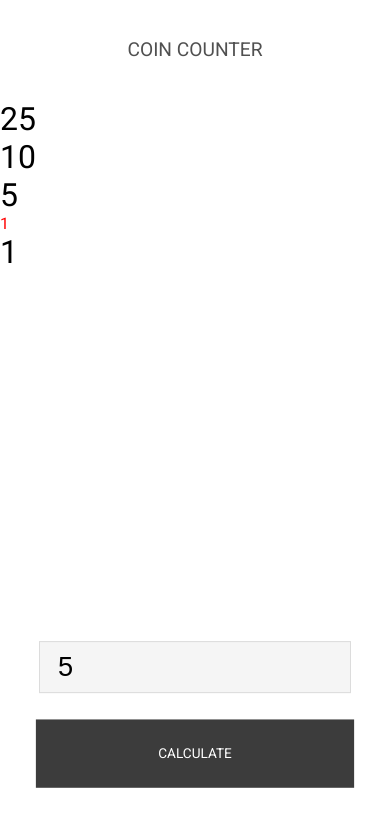
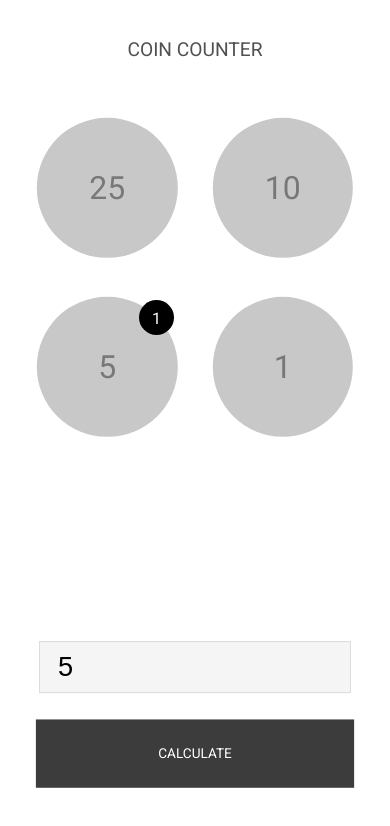
Before and after one commit to musicbender/coin-counter, a React app: page / in a window 390 px wide. Both pictures are taken after typing "5" into the empty fields and a click on the button "CALCULATE". Shown: the top 826 px of the page. Built offline with nearby package versions, Linux system fonts and the light colour scheme.

Commit message:
styled coins and made them responsive for mobile, tablet, and desktop

```diff
--- a/src/components/coins.jsx
+++ b/src/components/coins.jsx
@@ -16,8 +16,12 @@ export default (props) => {
 
   return (
     <div className="coin-div">
-      <div className={`coin ${name} ${selected()}`} onClick={() => handleClick()}>{props.coin}</div>
-      <div className={`badge badge-${badge}`}>{props.badge ? props.badge : ''}</div>
+      <div className={`coin ${name} ${selected()}`} onClick={() => handleClick()}>
+        <span>{props.coin}</span>
+      </div>
+      <div className={`badge badge-${badge} ${props.badge ? "show" : ""}`}>
+        <span>{props.badge ? props.badge : ''}</span>
+      </div>
     </div>
   )
 }
--- a/src/style/coin-section.css
+++ b/src/style/coin-section.css
@@ -1,5 +1,46 @@
 .coin-container {
-  position: relative;
-  width: 90%;
-  height: auto;
+    position: relative;
+    display: block;
+    height: 15em;
+    width: 93%;
+    margin: 0 auto;
+    top: 8%;
 }
+
+.coin-container:before {
+    content: "";
+    display: table;
+    clear: both;
+}
+
+.coin-container>div {
+    position: absolute;
+    top: 0;
+    left: 0;
+    bottom: 0;
+    right: 0;
+}
+
+
+/******* MEDIA QUERIES *******/
+
+@media only screen and (max-width: 1030px) {
+    .coin-container {
+        top: 0;
+        width: 90%;
+        max-width: 30em;
+        height: auto;
+        margin: 0 auto;
+    }
+    .coin-container:before {
+        padding-top: 100%;
+    }
+}
+
+@media all and (max-width: 767px) and (orientation: landscape) {
+    .coin-container {
+        top: -1.3em;
+        width: 68%;
+        height: 7em;
+    }
+}
--- a/src/style/coins.css
+++ b/src/style/coins.css
@@ -1,7 +1,69 @@
-.coin {
-  font-size: 2em;
+.coin-div {
+  display: inline-block;
+  position: relative;
+  width: 25%;
+  height: 100%;
 }
 
+.coin {
+    position: absolute;
+    top: 50%;
+    left: 50%;
+    font-size: 2em;
+    width: 80%;
+    height: 80%;
+    margin: 0;
+    background-color: rgb(200, 200, 200);
+    border-radius: 20em;
+    transform: translate(-50%, -50%);
+}
+
+.coin > span {
+  position: absolute;
+  top: 50%;
+  left: 50%;
+  transform: translate(-50%, -50%);
+  color: rgba(0,0,0,0.4);
+}
+
+/******* BADGES *******/
+
 .badge {
-  color: red;
+  display: none;
+  position: absolute;
+  top: 12%;
+  right: 12%;
+  height: 20%;
+  width: 20%;
+  background-color: #000;
+  color: #fff;
+  border-radius: 20em;
 }
+
+.badge > span {
+  position: absolute;
+  top: 50%;
+  left: 50%;
+  transform: translate(-50%, -50%);
+}
+
+.show {
+  display: block;
+}
+
+
+/******* MEDIA QUERIES *******/
+
+@media only screen and (max-width: 1030px) {
+  .coin-div {
+      width: 50%;
+      height: 50%;
+  }
+}
+
+@media all and (max-width: 767px) and (orientation: landscape) {
+    .coin-div {
+        width: 25%;
+        height: 100%;
+    }
+}
--- a/src/style/input.css
+++ b/src/style/input.css
@@ -39,3 +39,9 @@ button:focus {
   transform: scale(1.02);
   transition: 0.2s;
 }
+
+input[type=number]::-webkit-inner-spin-button,
+input[type=number]::-webkit-outer-spin-button {
+  -webkit-appearance: none;
+  margin: 0;
+}
--- a/src/style/title.css
+++ b/src/style/title.css
@@ -8,3 +8,12 @@
   font-size: 1.2em;
   text-transform: uppercase;
 }
+
+/******* MEDIA QUERIES *******/
+
+@media only screen and (min-width: 1030px) {
+  .title {
+    margin: 1em;
+    font-size: 2em;
+  }
+}
```
